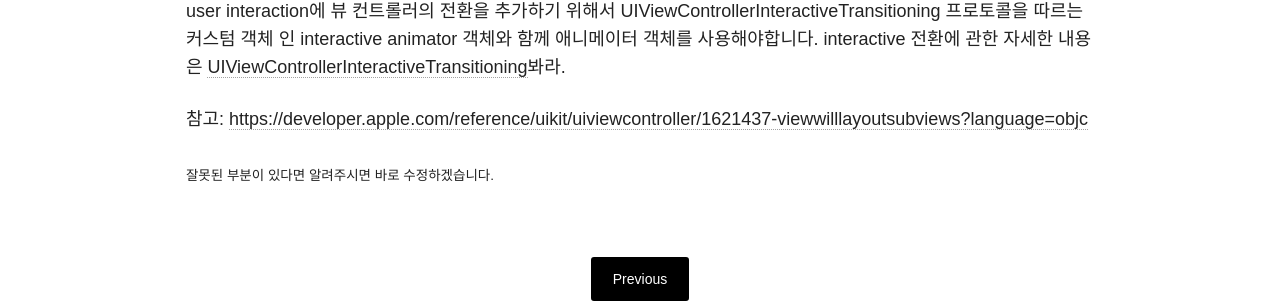
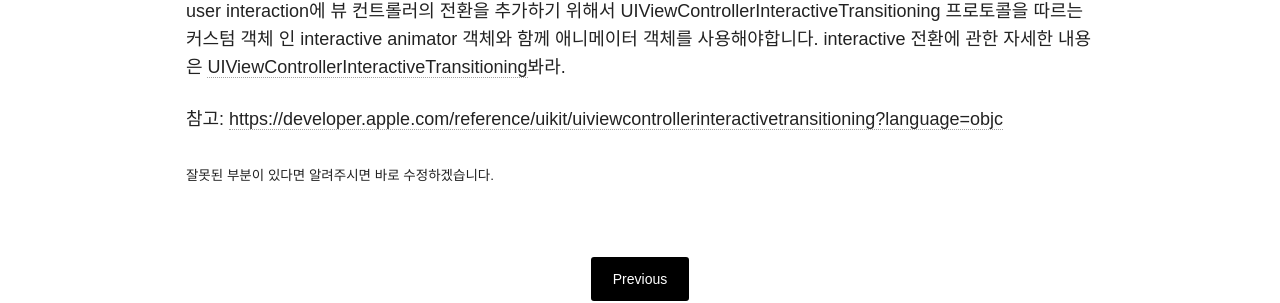
Before and after one commit to LeeHongHwa/leehonghwa.github.io, a Jekyll site: the page built from _posts/blog/2017-05-19-UIViewControllerAnimatedTransitioning.md, in a window 1280 px wide. Shown: the part 1249-1552 px from the top of the page. Built offline with Jekyll 4.4.1, drawn with Linux system fonts in a browser that asks for light colours; nearby versions of some CDN libraries; some of the changed lines change nothing that is shown.

Commit message:
update link

```diff
--- a/_posts/blog/2017-05-19-UIViewControllerAnimatedTransitioning.md
+++ b/_posts/blog/2017-05-19-UIViewControllerAnimatedTransitioning.md
@@ -25,10 +25,10 @@ UIViewControllerTransitioningDelegate 프로토콜을 따르는 delegate 객체
 user interaction에 뷰 컨트롤러의 전환을 추가하기 위해서 UIViewControllerInteractiveTransitioning 프로토콜을 따르는 커스텀 객체 인 interactive animator 객체와 함께 애니메이터 객체를 사용해야합니다.
 interactive 전환에 관한 자세한 내용은 [UIViewControllerInteractiveTransitioning][UIViewControllerInteractiveTransitioning]봐라.
 
-참고: [https://developer.apple.com/reference/uikit/uiviewcontroller/1621437-viewwilllayoutsubviews?language=objc][apple-doc]
+참고: [https://developer.apple.com/reference/uikit/uiviewcontrollerinteractivetransitioning?language=objc][apple-doc]
 
 
 <sub>잘못된 부분이 있다면 알려주시면 바로 수정하겠습니다.</sub>
 
 [UIViewControllerInteractiveTransitioning]: https://developer.apple.com/reference/uikit/uiviewcontrollerinteractivetransitioning?language=objc
-[apple-doc]: https://developer.apple.com/reference/uikit/uiviewcontroller/1621437-viewwilllayoutsubviews?language=objc
+[apple-doc]: https://developer.apple.com/reference/uikit/uiviewcontrollerinteractivetransitioning?language=objc
```
